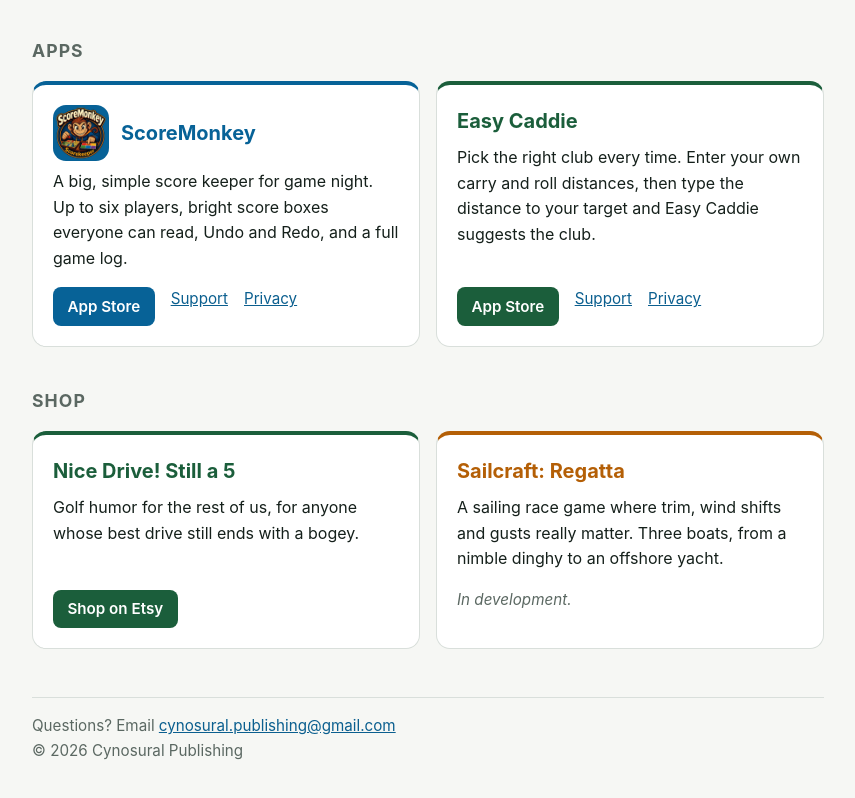
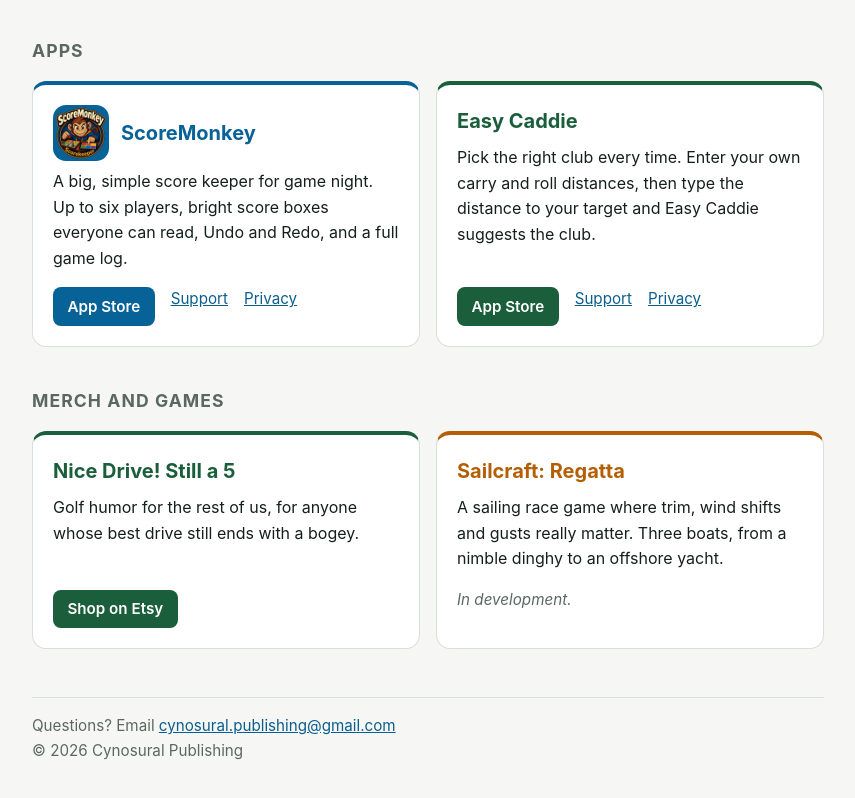
Before and after one commit to CynosuralPublishing/CynosuralPublishing.github.io, a plain HTML site: page index.html in a window 1280 px wide. Shown: the part 132-930 px from the top of the page, without its empty margins (212-1067 px from the left). Drawn offline with Linux system fonts and the light colour scheme.

Commit message:
Rename shop section to cover merch and games
Co-Authored-By: Claude Opus 5.5 <noreply@anthropic.com>
Claude-Session: https://claude.ai/code/session_019Z5hjGoPTrF2TygMpxvpLi

```diff
--- a/index.html
+++ b/index.html
@@ -121,7 +121,7 @@
       </section>
     </div>
 
-    <h2>Shop</h2>
+    <h2>Merch and games</h2>
     <div class="grid">
       <section class="card" style="--c: var(--golf)">
         <div class="card-head">
```
